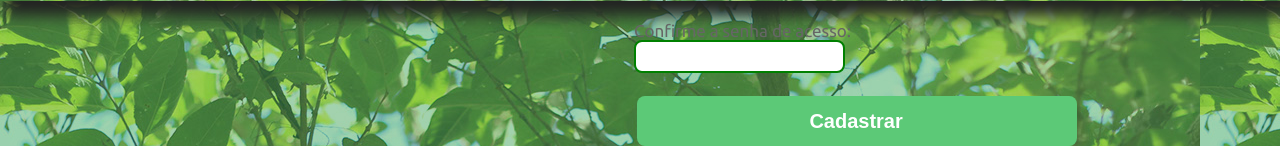
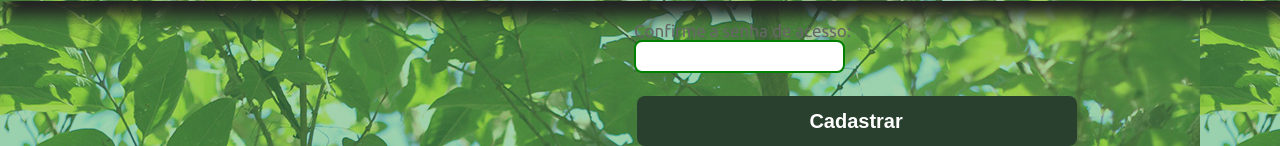
Before and after one commit to Hayashi25/01_Demoday, a Django app: page /cadastro in a window 1280 px wide, with the pointer over the restyled element. Shown: the part 799-945 px from the top of the page. Run offline with Django 3.2, Linux system fonts and the light colour scheme.

Commit message:
editar detalhes de botão da página de cadastro

```diff
--- a/website/static/css/cadastro.css
+++ b/website/static/css/cadastro.css
@@ -134,7 +134,7 @@ input[value=Cadastrar]{
 }
 
 input[value=Cadastrar]:hover{
-    background-color: rgb(92, 201, 119);
+    background-color:  #29402f;
 }
 
 input[value=Entrar]{
@@ -149,7 +149,7 @@ input[value=Entrar]{
 }
 
 input[value=Entrar]:hover{
-    background-color: rgb(92, 201, 119);
+    background-color: rgb(100, 207, 127);
 }
 
 .errorlist{
```
